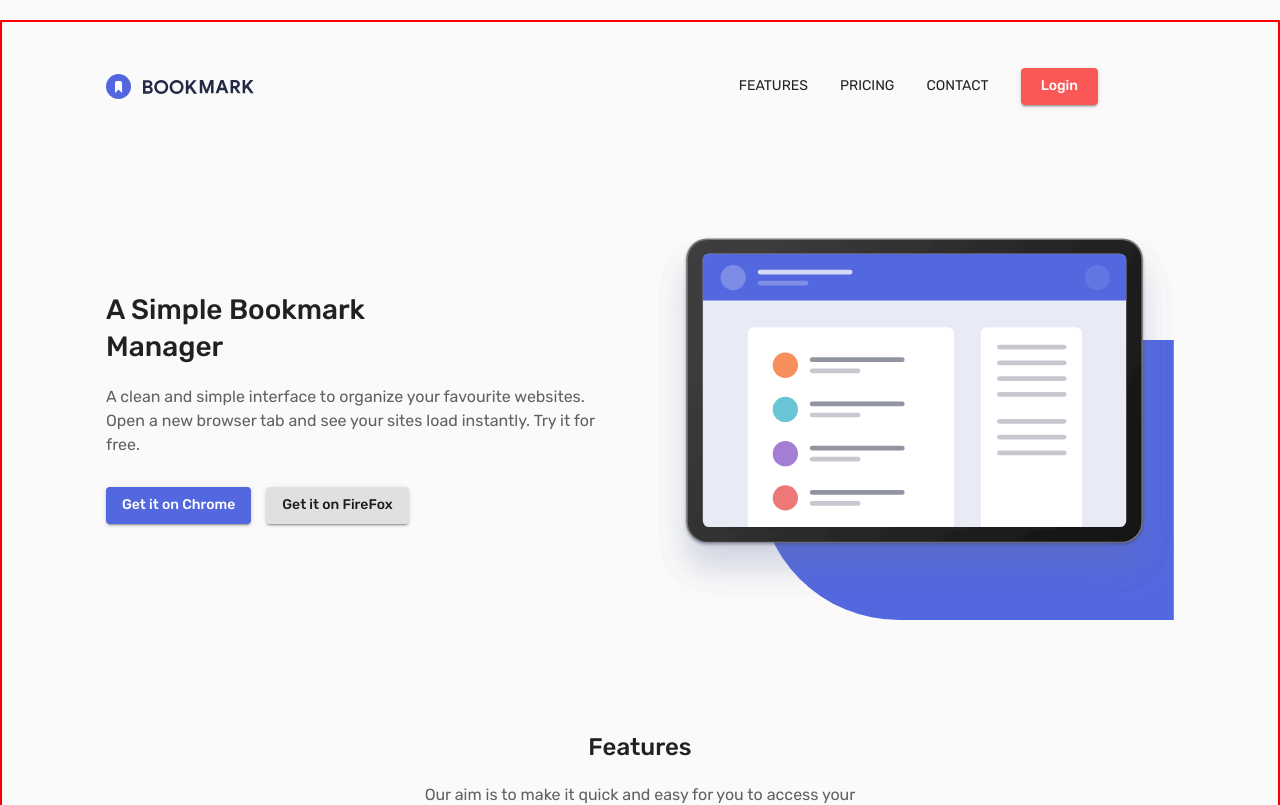
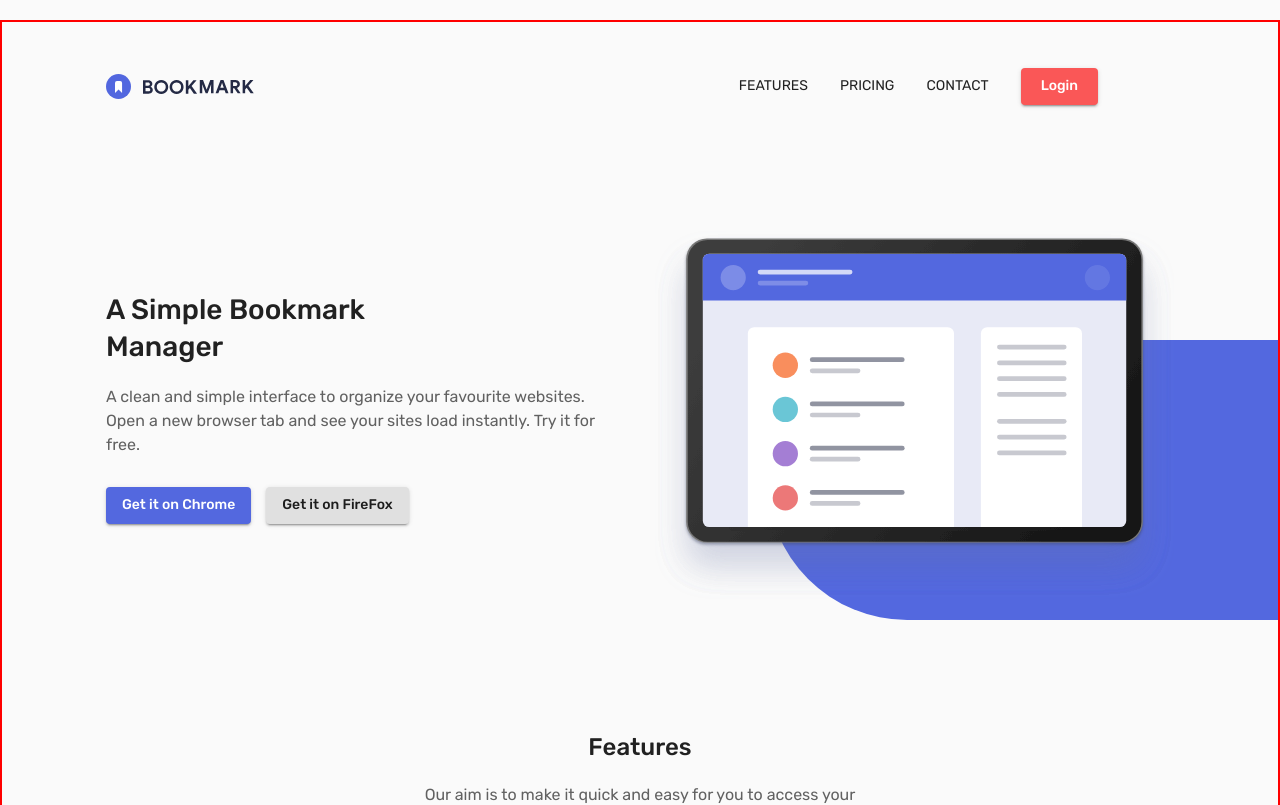
Before and after one commit to iambenbright/bookmark, a React (Create React App) app: page / in a window 1280 px wide. Shown: the top 805 px of the page. Built offline with nearby package versions, Linux system fonts and the light colour scheme.

Commit message:
chore: refactor illustration styles

```diff
--- a/src/components/hero/hero.tsx
+++ b/src/components/hero/hero.tsx
@@ -26,7 +26,7 @@ export default function Hero() {
           <Box className={classes.illustration}>
             <img src={HeroIllustration} alt="" />
           </Box>
-          <Box className={classes.pill} />
+          <Box className={classes.pillRight} />
         </Box>
         {/* xs: Bottom; md: Left */}
         <Box className={classes.heroLeft}>
--- a/src/components/hero/styles/index.ts
+++ b/src/components/hero/styles/index.ts
@@ -59,7 +59,7 @@ export default makeStyles((theme: Theme) => ({
       objectFit: 'cover',
     },
   },
-  pill: {
+  pillRight: {
     height: 170,
     width: '120%',
     position: 'relative',
@@ -78,8 +78,7 @@ export default makeStyles((theme: Theme) => ({
     },
     [theme.breakpoints.up('lg')]: {
       height: 280,
-      width: '80%',
-      transform: 'translateX(25%) translateY(-150px)',
+      transform: 'translateX(18%) translateY(-150px)',
     },
   },
 }));
```
